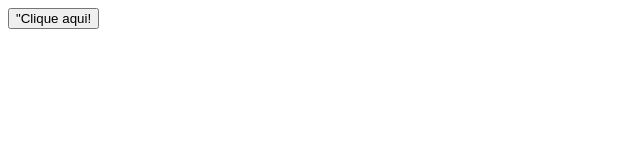
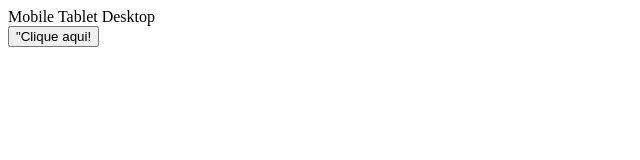
Before and after one commit to Manusousaaa/g243g1t, a plain HTML site: page index.html in a window 1280 px wide. Shown: the whole page, without its empty margins (0-640 px from the left). Drawn offline with Linux system fonts and the light colour scheme.

Commit message:
index.html

```diff
--- a/index.html
+++ b/index.html
@@ -8,6 +8,14 @@
         <link rel="stylesheet" href="./estilo/base.css">
     </head>
     <body>
+        <header class="barra">
+        <span class="mobile">Mobile</span>
+        <span class="tablet">Tablet</span>
+        <span class="desktop">Desktop</span>
+
+    </header>
+
+    <section class="conteudo">
     <button onclick="aperta()">"Clique aqui!</button>
 
 </body>
```
